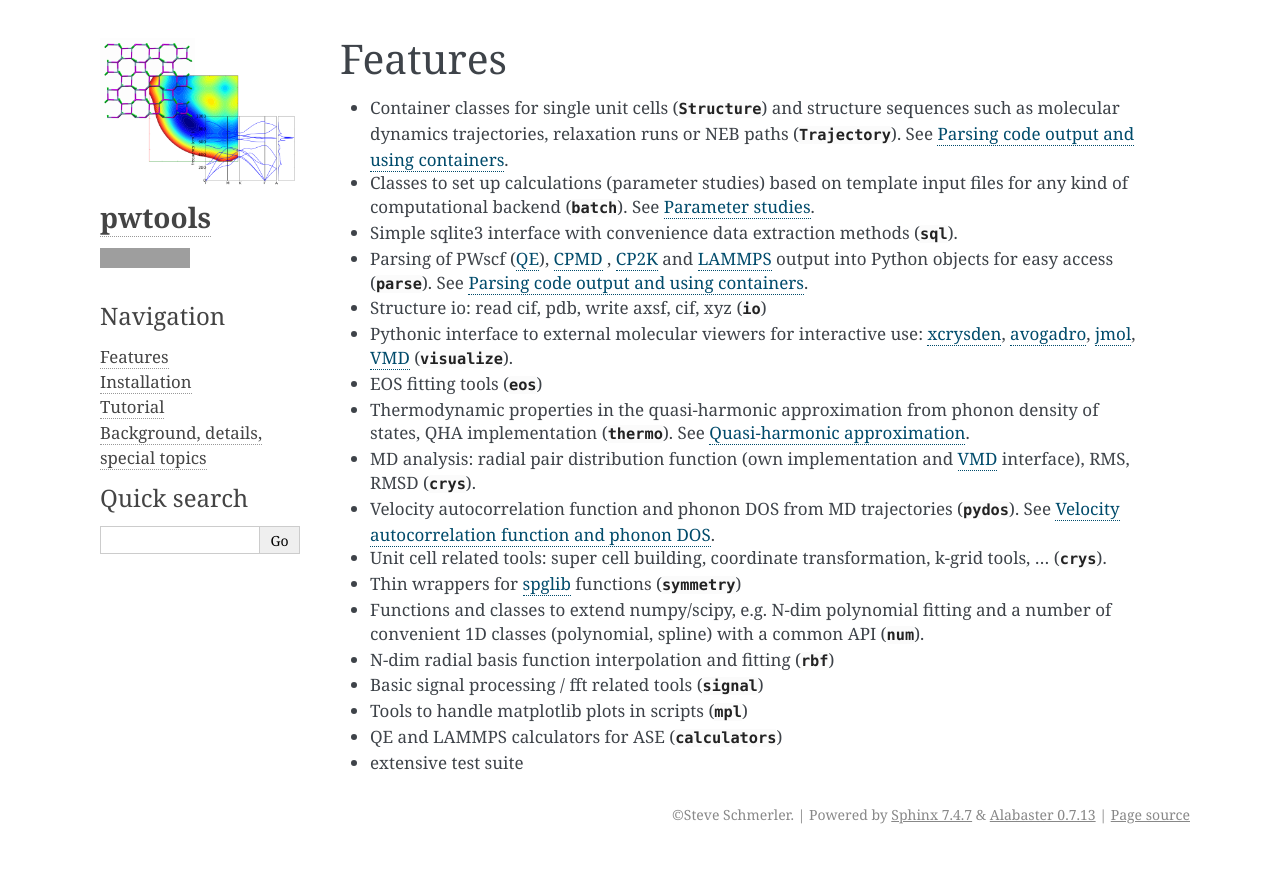
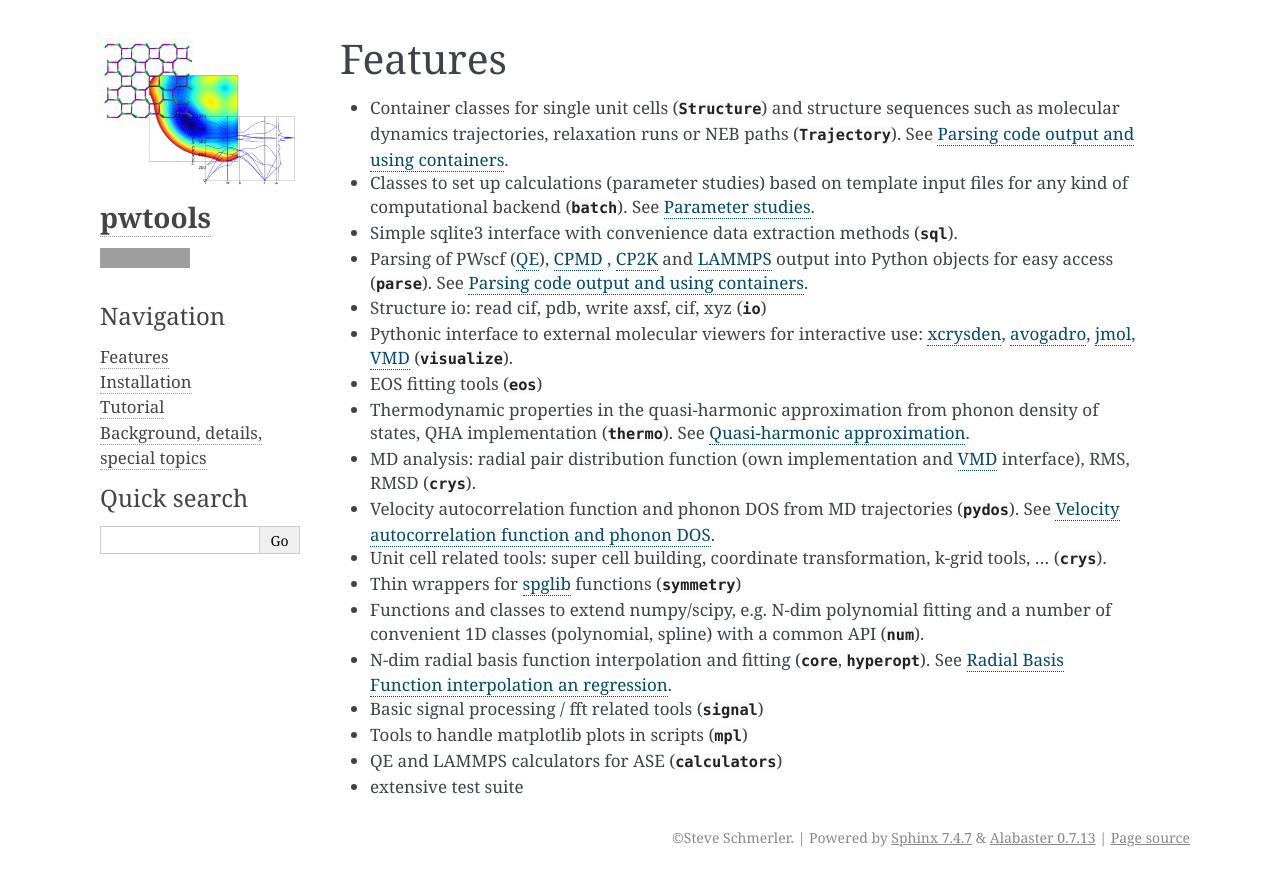
Before and after one commit to elcorto/pwtools, a Sphinx documentation site: the page built from doc/source/written/features.rst, in a window 1280 px wide. Shown: the top 886 px of the page. Built offline with Sphinx 7.4.7, drawn with Linux system fonts in a browser that asks for light colours; pages that are not in the unit, such as notebooks, are missing from menus; grey boxes are pictures that could not be loaded.

Commit message:
DOC: update rbf links in feature section

```diff
--- a/doc/source/written/features.rst
+++ b/doc/source/written/features.rst
@@ -45,7 +45,8 @@ Features
   and a number of convenient 1D classes (polynomial, spline) with a common
   API (:mod:`~pwtools.num`).
 
-* N-dim radial basis function interpolation and fitting (:mod:`~pwtools.rbf`)
+* N-dim radial basis function interpolation and fitting
+  (:mod:`~pwtools.rbf.core`, :mod:`~pwtools.rbf.hyperopt`). See :ref:`rbf`.
 
 * Basic signal processing / fft related tools (:mod:`~pwtools.signal`)
 
```
